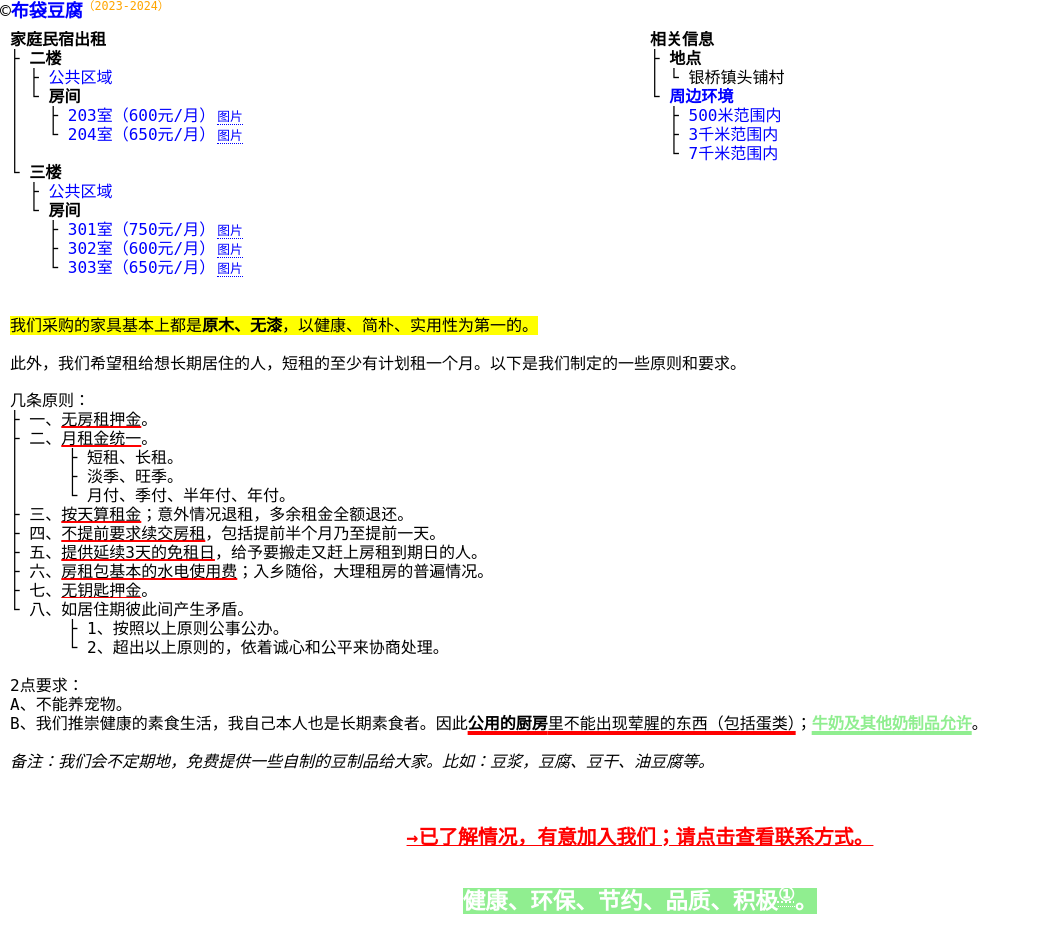
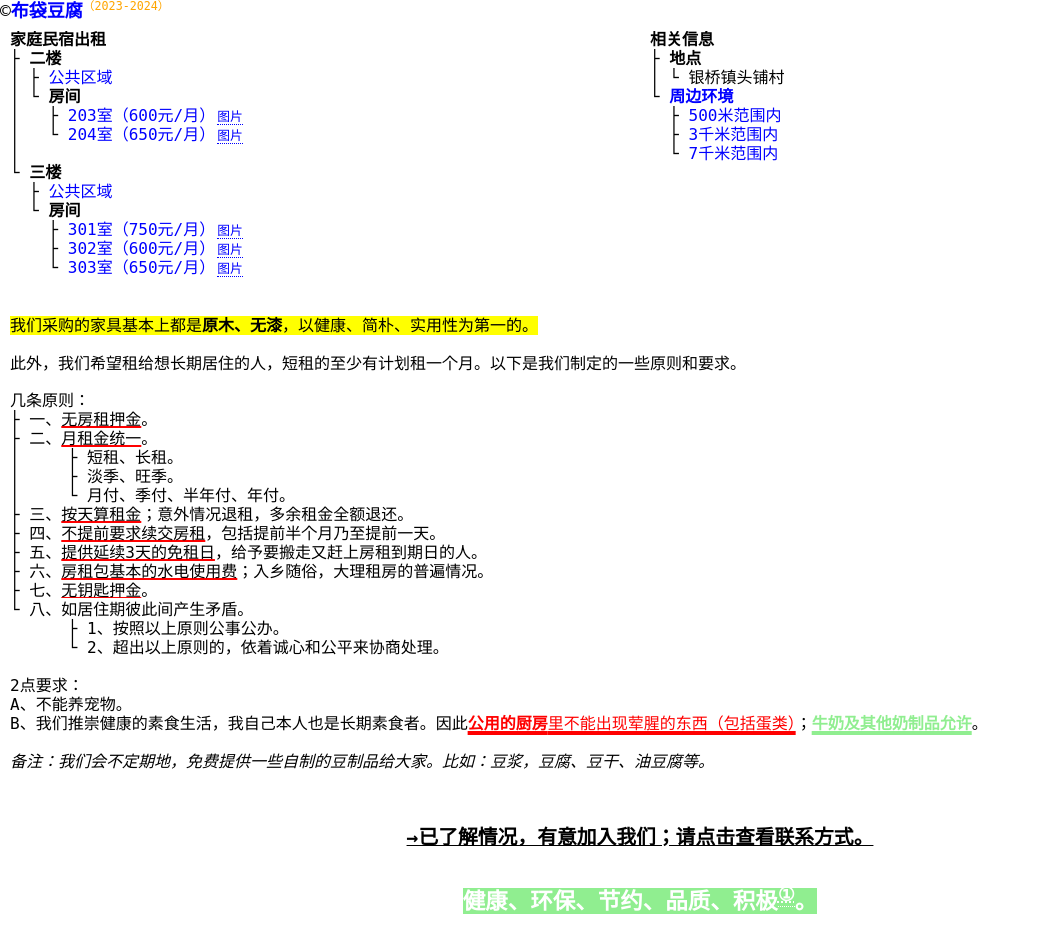
Before and after one commit to budaipro/budai, a Jekyll site: the page built from inn.html, in a window 1280 px wide. Shown: the whole page, without its empty margins (0-1041 px from the left). Built offline with Jekyll 4.4.1, drawn with Linux system fonts in a browser that asks for light colours.

Commit message:
更新inn

```diff
--- a/inn.html
+++ b/inn.html
@@ -355,12 +355,12 @@ window.mobileCheck = function() {
 <div style="white-space: pre-wrap;">
 2点要求：
 A、不能养宠物。
-B、我们推崇健康的素食生活，我自己本人也是长期素食者。因此<span style="text-decoration: underline solid red 4px;"><strong>公用的厨房</strong>里不能出现荤腥的东西（包括蛋类）</span>；<span style="color: lightgreen; font-weight: bold; text-decoration: underline solid lightgreen 4px;">牛奶及其他奶制品允许</span>。
+B、我们推崇健康的素食生活，我自己本人也是长期素食者。因此<span style="color: red; text-decoration: underline solid red 4px;"><strong>公用的厨房</strong>里不能出现荤腥的东西（包括蛋类）</span>；<span style="color: lightgreen; font-weight: bold; text-decoration: underline solid lightgreen 4px;">牛奶及其他奶制品允许</span>。
 
 <em>备注：我们会不定期地，免费提供一些自制的豆制品给大家。比如：豆浆，豆腐、豆干、油豆腐等。</em>
 </div>
 </pre>
-<div style="margin: 35px; color: red; font-size: 110%; font-weight: bold; text-align: center;"><span style="text-decoration: underline; cursor: pointer;" onclick="this.style.display = 'none'; this.parentNode.querySelector('mark').style.display = 'inline';">→已了解情况，有意加入我们；请点击查看联系方式。</span><mark style="display: none;">电话：19542586219，微信：同电话号。</mark></div>
+<div style="margin: 35px; font-size: 110%; font-weight: bold; text-align: center;"><span style="text-decoration: underline; cursor: pointer;" onclick="this.style.display = 'none'; this.parentNode.querySelector('mark').style.display = 'inline';">→已了解情况，有意加入我们；请点击查看联系方式。</span><mark style="display: none;">电话：19542586219，微信：同电话号。</mark></div>
 <div style="font-size: 125%; font-weight: bold; text-align: center; margin: 20px 0;"><span style="color: white; background-color: lightgreen;">健康、环保、节约、品质、积极<sup class="supa"><abbr title="注：①此处引用的“健康”、“环保”、“节约”、“品质”、“积极”5个词语，所赋予的涵义属于我们个人的定义；不同人之间的标准会有所差别。">①</abbr></sup>。</span></div>
 <div id="gallery">
   <div class="loading" style="position: absolute; left: 0; top: 0; background-color: black; color: white; font-size: 70%; padding: 0 5px; width: 60px;"></div>
```
